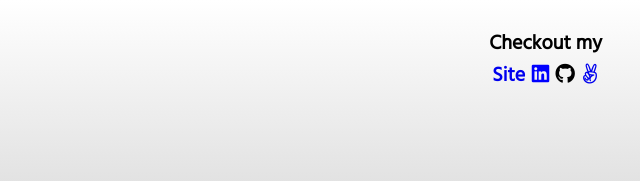
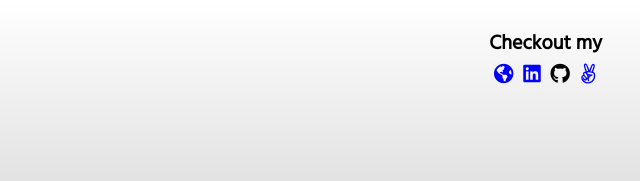
Before and after one commit to bencIsTheGoat/Monte-Carlo-JS, a website built with webpack: page index.html in a window 1280 px wide. Shown: the top 181 px of the page, 640-1280 px from the left. Built offline with nearby package versions, Linux system fonts and the light colour scheme; no server answers.

Commit message:
Add globe

```diff
--- a/index.html
+++ b/index.html
@@ -189,7 +189,9 @@
             <span class='links'>
                 Checkout my
                 <div>
-                    <a href="https://bencutler.dev/" id='site'>Site</a>
+                    <a href="https://bencutler.dev/" id='site'>
+                        <i class="fas fa-globe-americas"></i>
+                    </a>
                     <a href="https://www.linkedin.com/in/ben-cutler-783447b5/" id='linkedin'>
                         <i class="fab fa-linkedin"></i>
                     </a>
```
